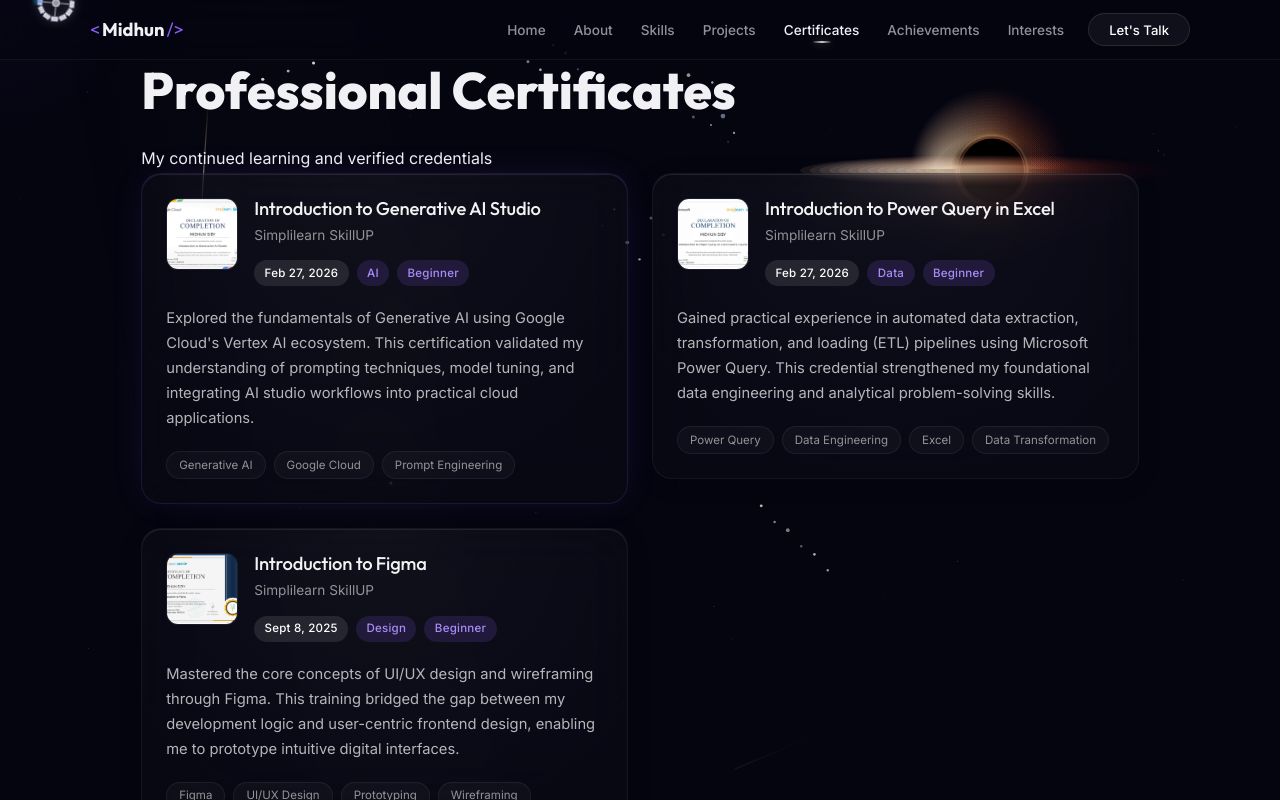
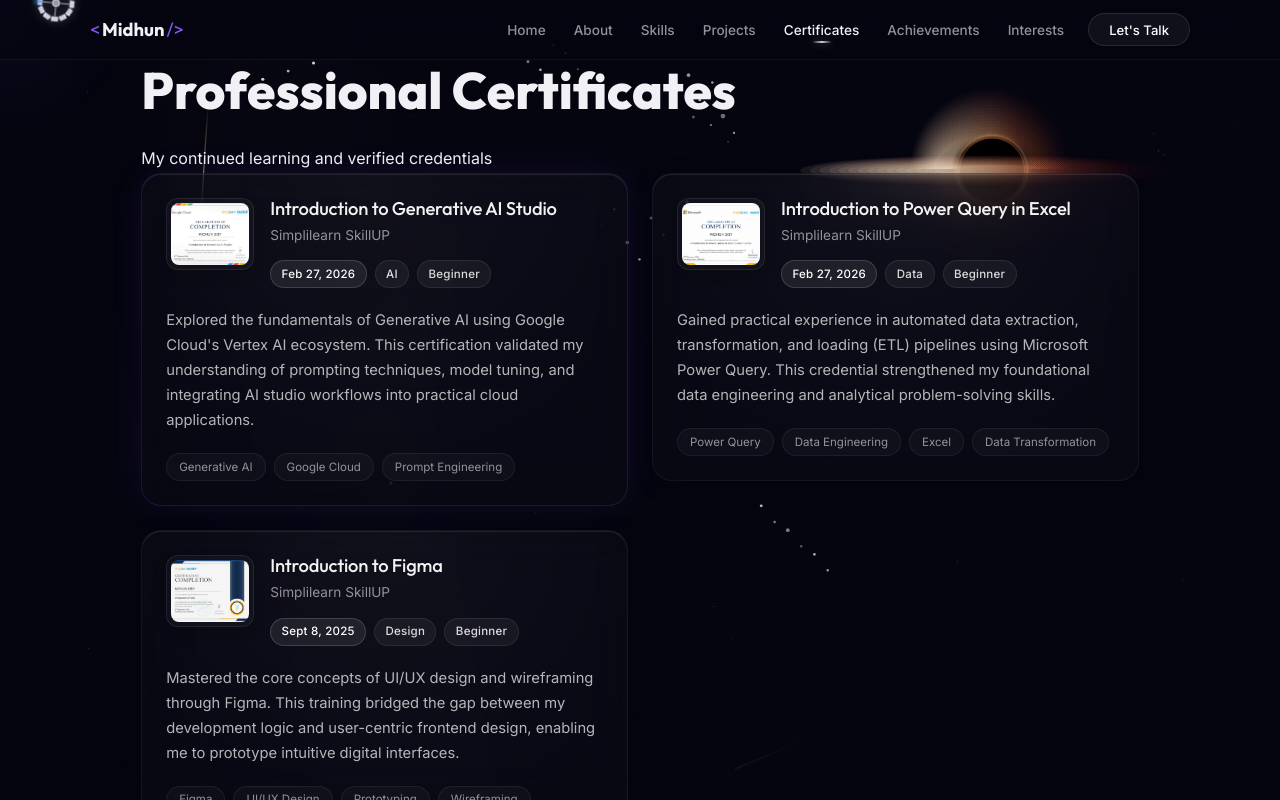
Before and after one commit to midhunsiby7/its_me_midhun, a React (Vite) app: page / in a window 1280 px wide. Both pictures are taken after a click on the button "Certificates". Built offline with nearby package versions, Linux system fonts and the light colour scheme.

Commit message:
style: refine ShowcaseCard presentation for certificates and achievements

```diff
--- a/src/components/ShowcaseCard.css
+++ b/src/components/ShowcaseCard.css
@@ -24,23 +24,24 @@
 }
 
 .showcase-card__visual {
-  width: 4.5rem;
+  width: 5.5rem;
   height: 4.5rem;
+  padding: 4px;
   flex-shrink: 0;
   display: flex;
   align-items: center;
   justify-content: center;
-  background: rgba(255, 255, 255, 0.02);
+  background: rgba(255, 255, 255, 0.03);
   border-radius: var(--radius-inner);
-  overflow: hidden;
-  border: 1px solid rgba(255, 255, 255, 0.06);
-  box-shadow: inset 0 2px 10px rgba(0, 0, 0, 0.2);
+  border: 1px solid rgba(255, 255, 255, 0.08);
+  box-shadow: 0 4px 12px rgba(0, 0, 0, 0.2);
 }
 
 .showcase-card__image {
   width: 100%;
   height: 100%;
   object-fit: cover;
+  border-radius: calc(var(--radius-inner) - 4px);
 }
 
 .showcase-card__icon {
@@ -78,18 +79,21 @@
   border-radius: var(--radius-pill);
   font-weight: 500;
   letter-spacing: 0.02em;
+  background: rgba(255, 255, 255, 0.05);
+  border: 1px solid rgba(255, 255, 255, 0.08);
+  color: rgba(255, 255, 255, 0.85);
 }
 
 .showcase-card__badge--date {
-  background: rgba(255, 255, 255, 0.1);
+  background: rgba(255, 255, 255, 0.08);
+  border-color: rgba(255, 255, 255, 0.15);
   color: #fff;
 }
 
 .showcase-card__badge--category,
 .showcase-card__badge--level,
 .showcase-card__badge--type {
-  background: rgba(139, 92, 246, 0.15);
-  color: #a78bfa;
+  /* Inherit default glass badge styles */
 }
 
 .showcase-card__description {
@@ -125,20 +129,21 @@
 .showcase-card__btn {
   font-size: 0.85rem;
   font-weight: 500;
-  color: rgba(255, 255, 255, 0.85);
+  color: rgba(255, 255, 255, 0.95);
   text-decoration: none;
   padding: 0.5rem 1.1rem;
   border-radius: var(--radius-pill);
-  background: rgba(255, 255, 255, 0.04);
-  border: 1px solid rgba(255, 255, 255, 0.08);
+  background: rgba(255, 255, 255, 0.08);
+  border: 1px solid rgba(255, 255, 255, 0.12);
   transition: all var(--transition-base);
 }
 
 .showcase-card__btn:hover {
-  background: rgba(255, 255, 255, 0.08);
-  border-color: rgba(255, 255, 255, 0.15);
+  background: rgba(255, 255, 255, 0.15);
+  border-color: rgba(255, 255, 255, 0.25);
   color: #fff;
   transform: translateY(-1px);
+  box-shadow: 0 4px 12px rgba(255, 255, 255, 0.05);
 }
 
 .showcase-card__btn--secondary {
```
